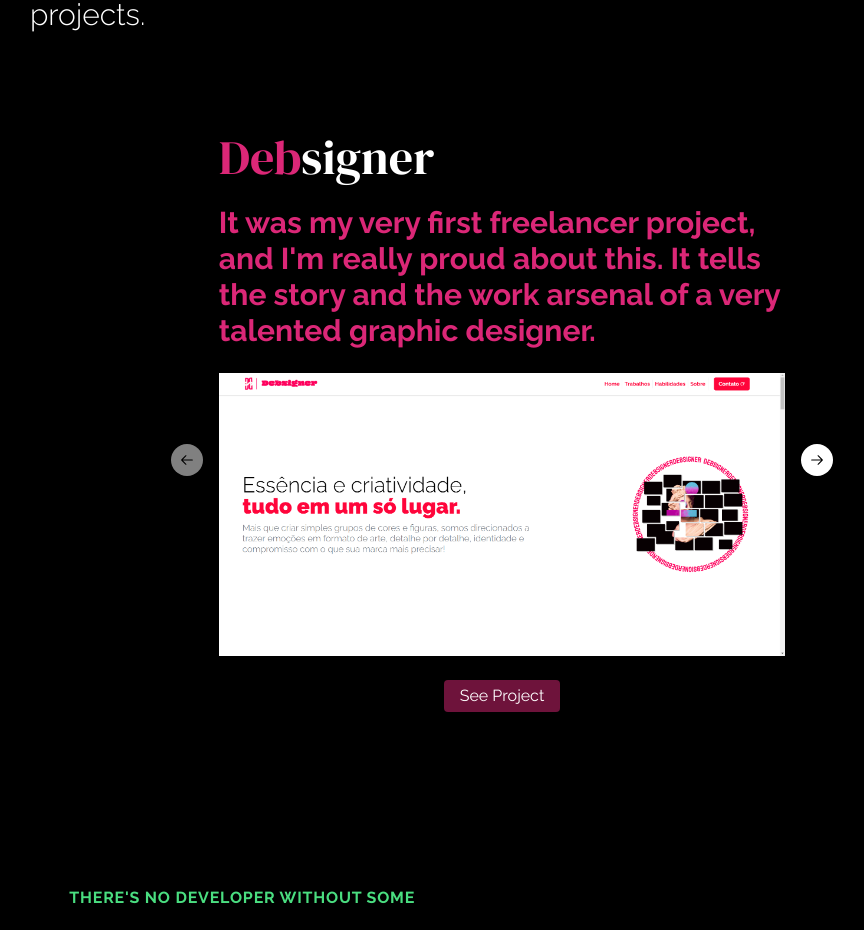
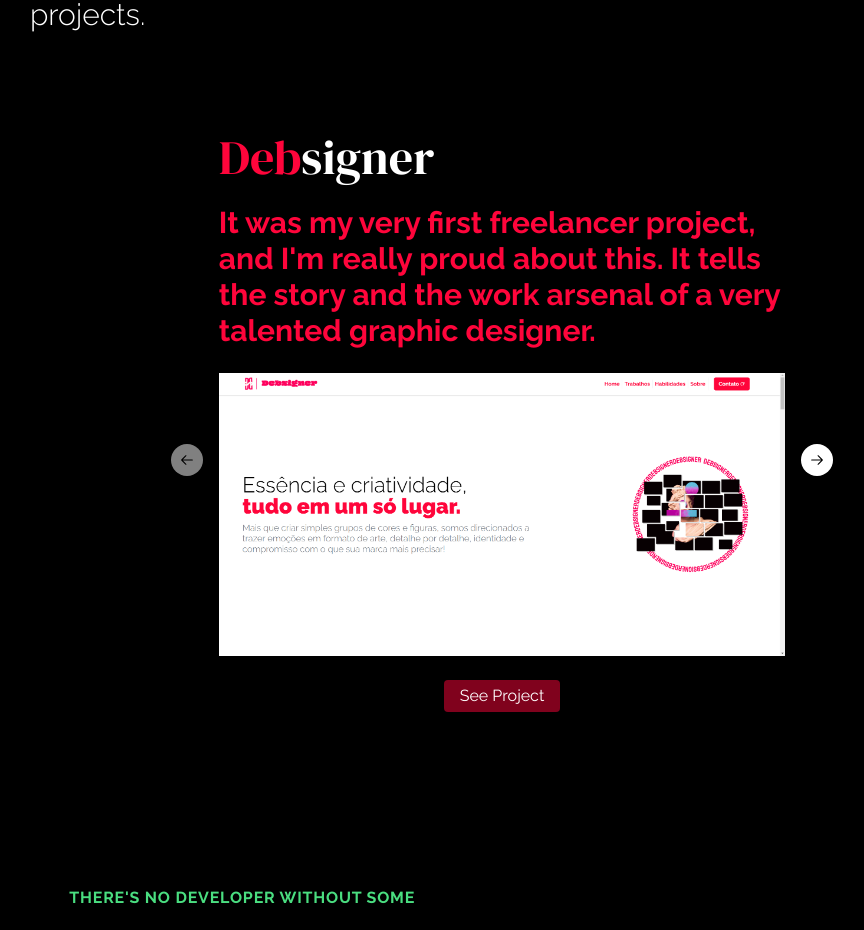
Before and after one commit to sousalmdev/portfoolio, a Next.js app: page / in a window 1280 px wide. Shown: the part 1800-2730 px from the top of the page, without its empty margins (138-1002 px from the left). Built offline with nearby package versions, Linux system fonts and the light colour scheme.

Commit message:
Add: Debpink

```diff
--- a/app/components/carrossel.tsx
+++ b/app/components/carrossel.tsx
@@ -32,11 +32,11 @@ const Carrossel = () => {
           <CarouselContent>
             <CarouselItem className="w-full">
               <h1 className={`flex text-3xl md:text-5xl ${dm.className} `}>
-                <span className="text-pink-600">Deb</span>signer
+                <span className="text-debpink">Deb</span>signer
               </h1>
               <br />
               <p
-                className={`w-full md:w-full text-base h-auto md:text-3xl font-bold text-pink-600 `}
+                className={`w-full md:w-full text-base h-auto md:text-3xl font-bold text-debpink `}
               >
                 It was my very first freelancer project, and I'm really proud
                 about this. It tells the story and the work arsenal of a very
@@ -48,7 +48,7 @@ const Carrossel = () => {
               <div className="flex items-center w-full justify-center">
                 <Popover>
                   <PopoverContent
-                    className={`flex flex-col items-center mt-2 bg-black backdrop-blur-md border-pink-600 text-pink-600 `}
+                    className={`flex flex-col items-center mt-2 bg-black backdrop-blur-md border-debpink text-debpink `}
                   >
                     <ul className="w-11/12 flex flex-col items-center justify-evenly">
                       <li className="p-1">
@@ -72,7 +72,7 @@ const Carrossel = () => {
                       </li>
                     </ul>
                   </PopoverContent>
-                  <PopoverTrigger className="text-white hover:bg-pink-600 transition-all text-center bg-pink-600/50 py-1 rounded px-4">
+                  <PopoverTrigger className="text-white hover:bg-debpink transition-all text-center bg-debpink/50 py-1 rounded px-4">
                     See Project
                   </PopoverTrigger>
                 </Popover>
--- a/tailwind.config.ts
+++ b/tailwind.config.ts
@@ -19,6 +19,7 @@ const config = {
     },
     extend: {
       colors: {
+        "debpink":"rgb(255 5 59)",
         border: "hsl(var(--border))",
         input: "hsl(var(--input))",
         ring: "hsl(var(--ring))",
```
